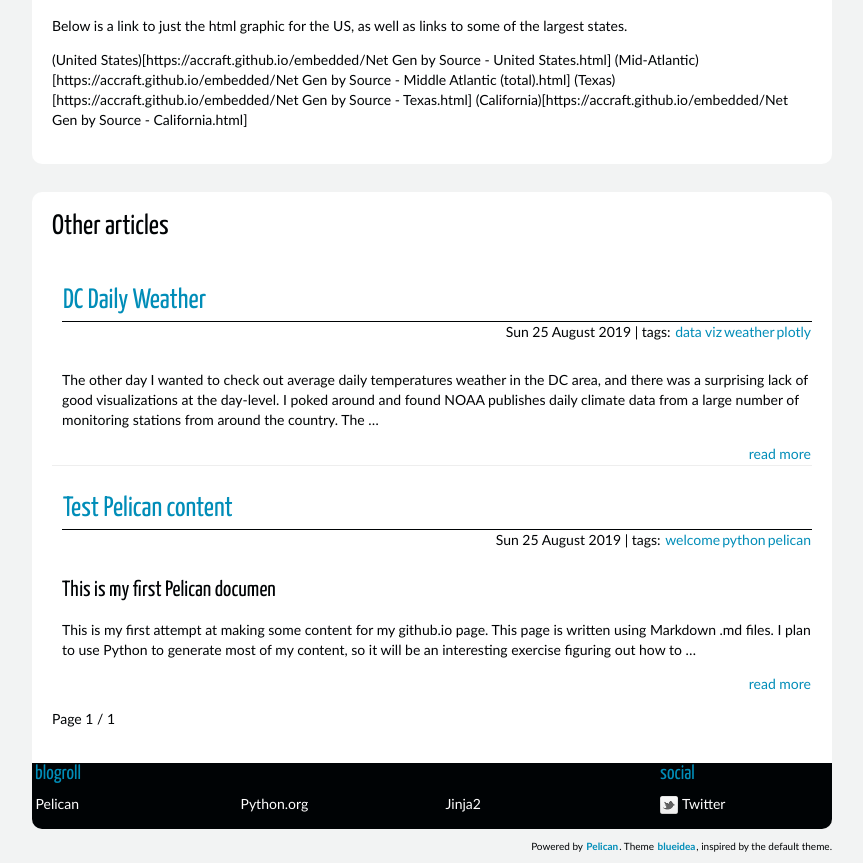
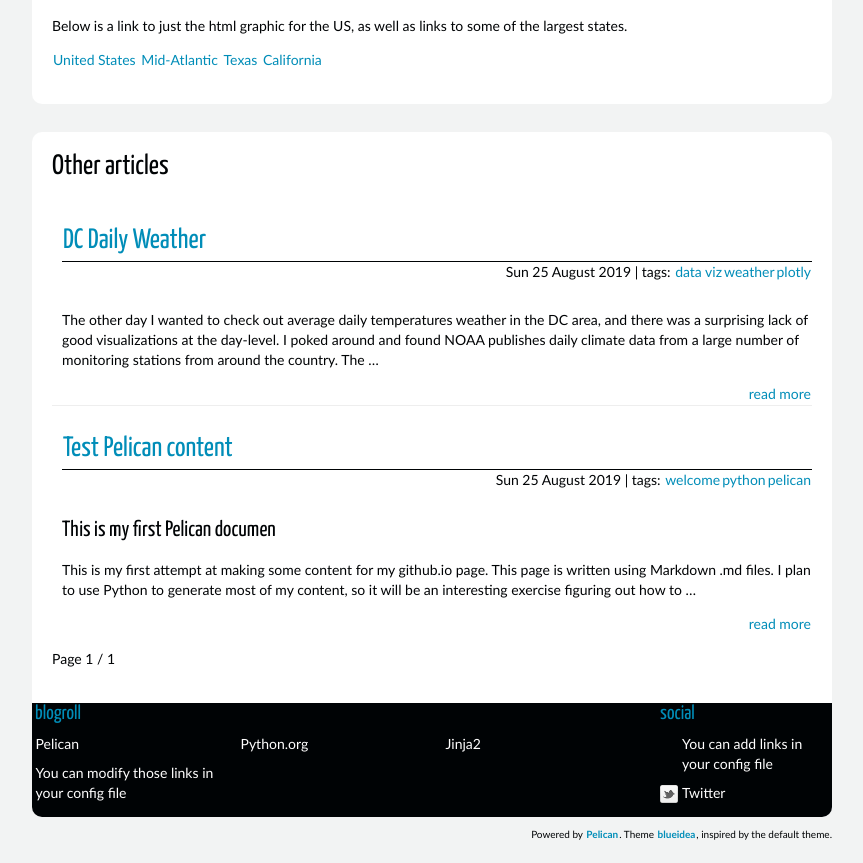
Before and after one commit to accraft/accraft.github.io, a plain HTML site: page author/ac-craft.html in a window 1280 px wide. Shown: the part 1009-1872 px from the top of the page, without its empty margins (208-1071 px from the left). Drawn offline with Linux system fonts and the light colour scheme.

Commit message:
fixed links

```diff
--- a/author/ac-craft.html
+++ b/author/ac-craft.html
@@ -26,15 +26,15 @@
 <footer class="post-info">
         <span>Sat 08 February 2020</span>
 <span>| tags: <a href="../tag/data-viz.html">data viz</a><a href="../tag/weather.html">weather</a><a href="../tag/plotly.html">plotly</a></span>
-</footer><!-- /.post-info --><p>Emmissions from the electricity generation sector make up about 28% of total greenhouse emmisions in the United States in 2017 per the (EPA) [https://www.epa.gov/ghgemissions/sources-greenhouse-gas-emissions]. Transitioning the grid to renewable sources seems to get a lot of press with politicians and executives touting the benefits of solar and wind. To get an actual sense of what the current and past state of the electrical generation sector, I pulled in data from the Energy Information Administraton (EIA) and graphed total net generation by source. The EIA has a <em>very</em> impressive "open data" initiave that offers access to over 408,0000 electiricy generation series via a public facing RESTful API. More information can be found on the (EIA's website here) [https://www.eia.gov/opendata/]. </p>
+</footer><!-- /.post-info --><p>Emmissions from the electricity generation sector make up about 28% of total greenhouse emmisions in the United States in 2017 per the (EPA) [https://www.epa.gov/ghgemissions/sources-greenhouse-gas-emissions]. Transitioning the grid to renewable sources seems to get a lot of press with politicians and executives touting the benefits of solar and wind. To get an actual sense of what the current and past state of the electrical generation sector, I pulled in data from the Energy Information Administraton (EIA) and graphed total net generation by source. The EIA has a <em>very</em> impressive "open data" initiave that offers access to over 408,0000 electiricy generation series via a public facing RESTful API. More information can be found on the [IA's website here] (https://www.eia.gov/opendata/). </p>
 <p>I used the Net Generation By Source data, and built a python script that will a) offer the user a list of all available state and regional groupings and b) pull all past data into an interactive plotly html widget. Below is the total US net generation by source dataset. The big takeaway is not the rise of renewables, but rather the fall of coal and the rise of natural gas sources. Note that it's much easier to see the trends when the graph is set to display TTM data (use the dropdown on the left)</p>
 <iframe src="https://accraft.github.io/embedded/Net Gen by Source - United States.html" style="width: 100%; height: 500px"></iframe>
 
 <p>Below is a link to just the html graphic for the US, as well as links to some of the largest states. </p>
-<p>(United States)[https://accraft.github.io/embedded/Net Gen by Source - United States.html]
-(Mid-Atlantic)[https://accraft.github.io/embedded/Net Gen by Source - Middle Atlantic (total).html]
-(Texas)[https://accraft.github.io/embedded/Net Gen by Source - Texas.html]
-(California)[https://accraft.github.io/embedded/Net Gen by Source - California.html]</p>                </article>
+<p><a href="https://accraft.github.io/embedded/Net Gen by Source - United States.html">United States</a>
+<a href="https://accraft.github.io/embedded/Net Gen by Source - Middle Atlantic (total).html">Mid-Atlantic</a>
+<a href="https://accraft.github.io/embedded/Net Gen by Source - Texas.html">Texas</a>
+<a href="https://accraft.github.io/embedded/Net Gen by Source - California.html">California</a></p>                </article>
             </aside><!-- /#featured -->
                 <section id="content" class="body">
                     <h1>Other articles</h1>
@@ -82,12 +82,14 @@
                             <li><a href="http://getpelican.com/">Pelican</a></li>
                             <li><a href="http://python.org/">Python.org</a></li>
                             <li><a href="http://jinja.pocoo.org/">Jinja2</a></li>
+                            <li><a href="#">You can modify those links in your config file</a></li>
                         </ul>
                 </div><!-- /.blogroll -->
                 <div class="social">
                         <h2>social</h2>
                         <ul>
 
+                            <li><a href="#">You can add links in your config file</a></li>
                             <li><a href="https://twitter.com/ace_d0g">Twitter</a></li>
                         </ul>
                 </div><!-- /.social -->
```
Also changed, not shown: archives.html (+2 -0 lines), authors.html (+2 -0 lines), categories.html (+3 -1 lines), category/data-viz.html (+5 -5 lines), category/main.html (+2 -0 lines), category/weather.html (+2 -0 lines), dc-daily-weather.html (+2 -0 lines), index.html (+7 -5 lines), net-generation-by-source.html (+5 -5 lines), tag/data-viz.html (+5 -5 lines), tag/dc.html (+2 -0 lines), tag/local.html (+2 -0 lines), tag/pelican.html (+2 -0 lines), tag/plotly.html (+5 -5 lines), 5 more files.
